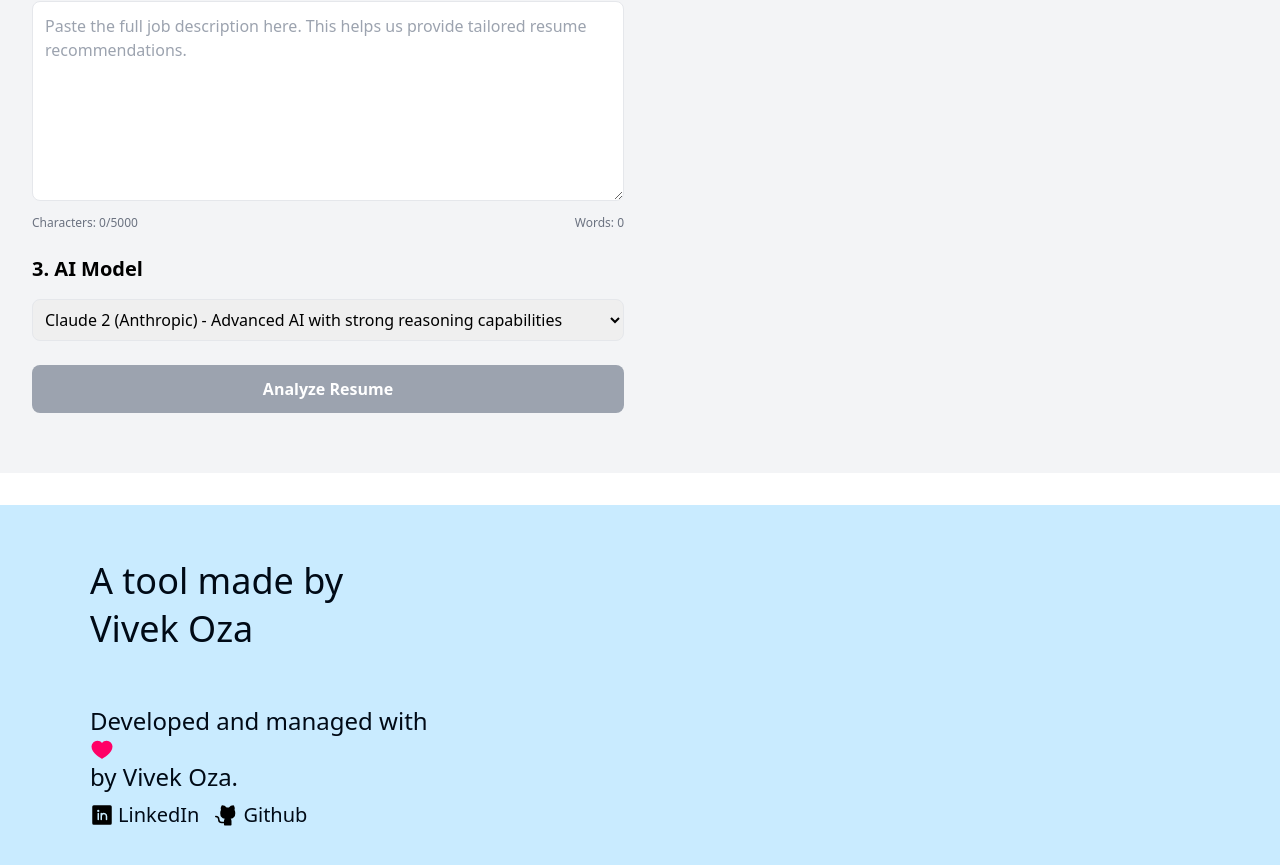
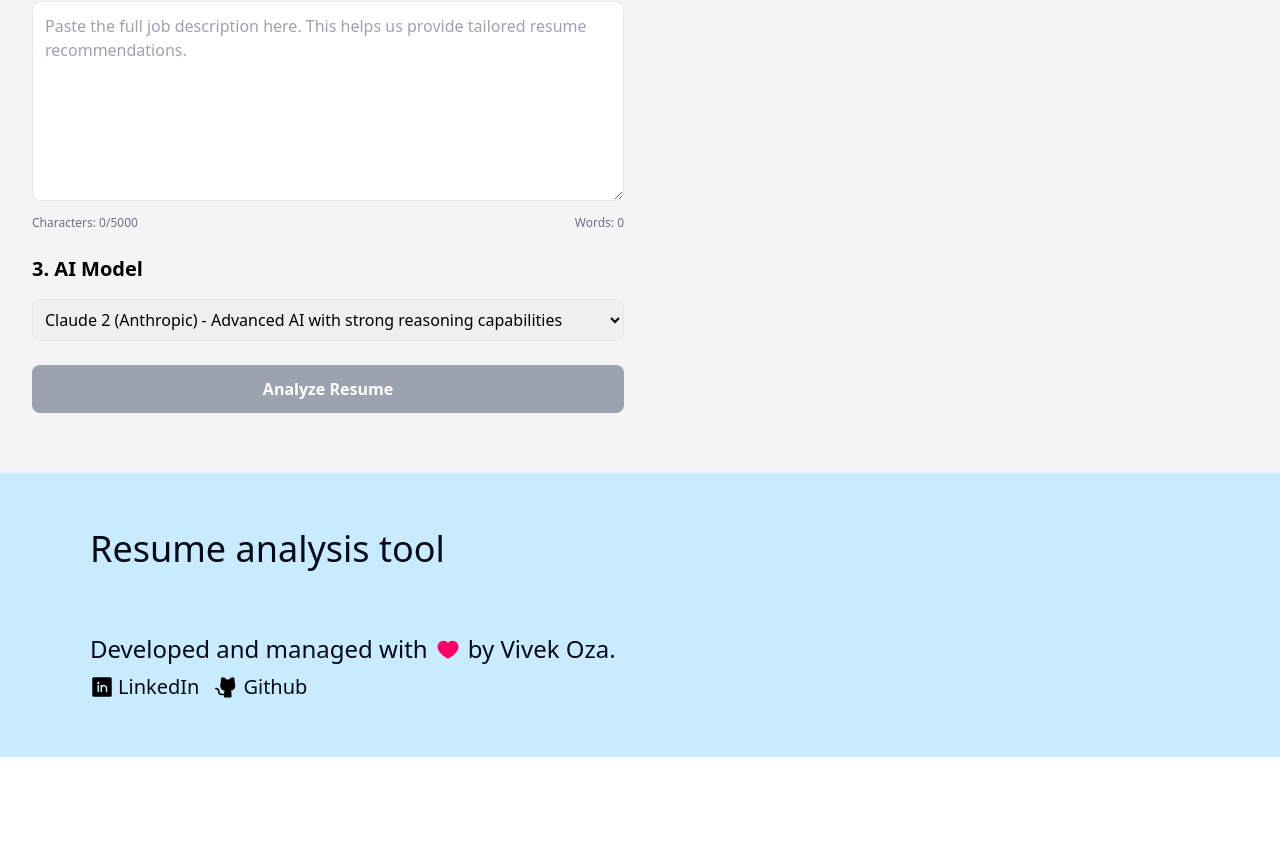
Before and after one commit to vivek-oza/resume-analysis-tool, a React (Vite) app: page / in a window 1280 px wide. Shown: the part 327-1192 px from the top of the page. After the commit the page ends 1084 px from the top, so only its background shows below. Built offline with nearby package versions, Linux system fonts and the light colour scheme.

Commit message:
Minor styling fixes

```diff
--- a/src/App.tsx
+++ b/src/App.tsx
@@ -60,7 +60,7 @@ const App: React.FC = () => {
     <>
       <div className="min-h-screen bg-gray-100 py-12 px-4 sm:px-6 lg:px-8">
         <div className="max-w-7xl mx-auto">
-          <h1 className="text-3xl font-extrabold text-center text-gray-900 mb-8">
+          <h1 className="text-3xl font-bold text-center text-gray-900 mb-8">
             Resume Analysis Tool
           </h1>
           <div className="grid md:grid-cols-2 gap-8">
@@ -128,22 +128,22 @@ const App: React.FC = () => {
           </div>
         </div>
       </div>
-      <footer className="bg-[#C9EBFF] backdrop-blur-sm text-[#000A16] py-14 px-4 mt-8 font-sans">
+      <footer className="bg-[#C9EBFF] backdrop-blur-sm text-[#000A16] py-14 px-4 font-sans">
         <div className="flex flex-col gap-14 font-schibsted-grotesk max-w-[1100px] mx-auto">
 
           <div className="font-medium md:text-4xl text-xl flex flex-col space-y-2">
-            <div className="">A tool made by</div>
+            <div className="">Resume analysis tool</div>
             <div className="">
-              Vivek Oza
+
             </div>
           </div>
           <div>
-            <div className="md:text-2xl text-base">
-              Developed and managed with <svg xmlns="http://www.w3.org/2000/svg" width="24" height="24" fill="#ff0066" viewBox="0 0 256 256"><path d="M240,102c0,70-103.79,126.66-108.21,129a8,8,0,0,1-7.58,0C119.79,228.66,16,172,16,102A62.07,62.07,0,0,1,78,40c20.65,0,38.73,8.88,50,23.89C139.27,48.88,157.35,40,178,40A62.07,62.07,0,0,1,240,102Z"></path></svg> by Vivek Oza.
+            <div className="md:text-2xl text-base flex flex-row items-center space-x-2">
+              <span>Developed and managed with</span> <svg xmlns="http://www.w3.org/2000/svg" width="24" height="24" fill="#ff0066" viewBox="0 0 256 256"><path d="M240,102c0,70-103.79,126.66-108.21,129a8,8,0,0,1-7.58,0C119.79,228.66,16,172,16,102A62.07,62.07,0,0,1,78,40c20.65,0,38.73,8.88,50,23.89C139.27,48.88,157.35,40,178,40A62.07,62.07,0,0,1,240,102Z"></path></svg> <span>by Vivek Oza.</span>
             </div>
             <div className="flex justify-start md:text-xl text-base gap-4 mt-2">
               <a
-                href="www.linkedin.com/in/vivek-oza"
+                href="https://linkedin.com/in/vivek-oza"
                 target="_blank"
                 rel="noopener noreferrer"
                 className="flex items-center gap-1 hover:underline"
```
